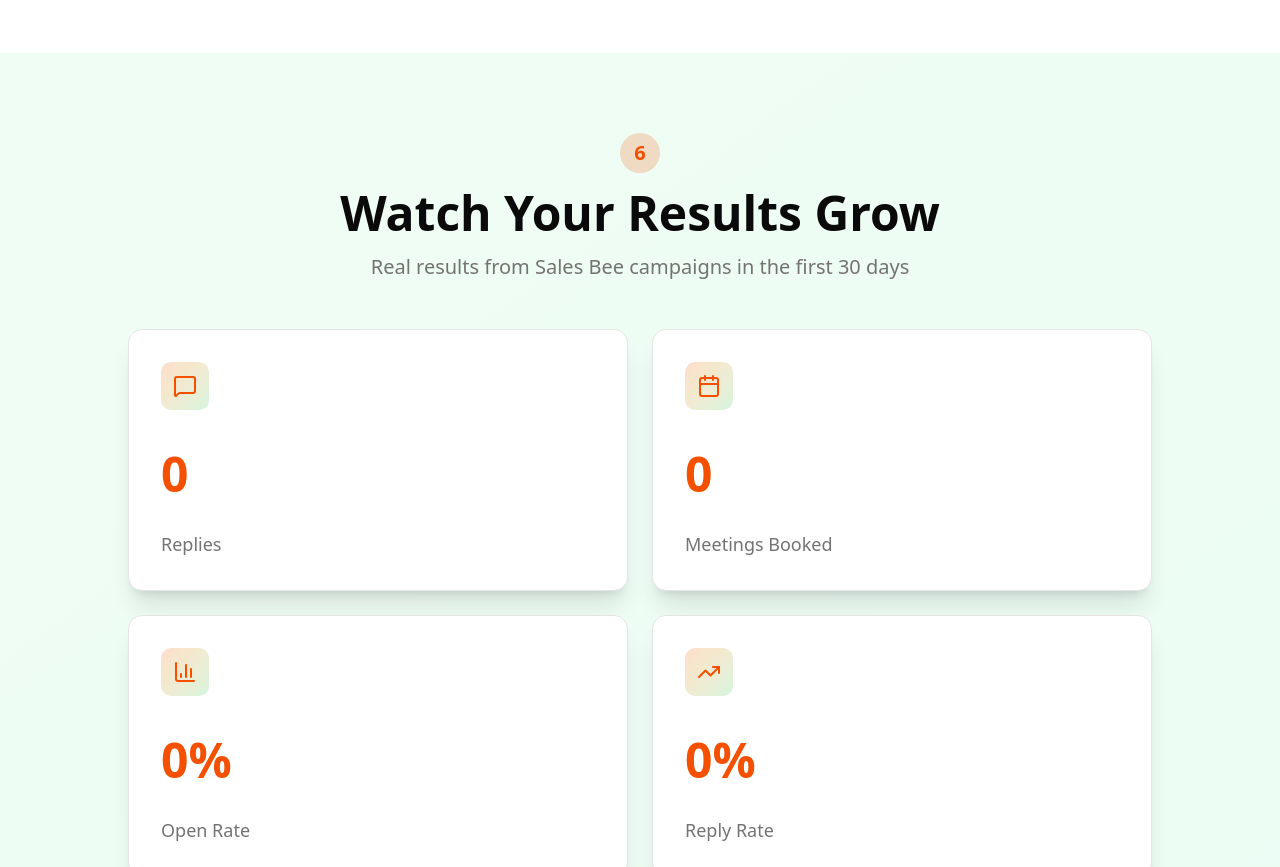
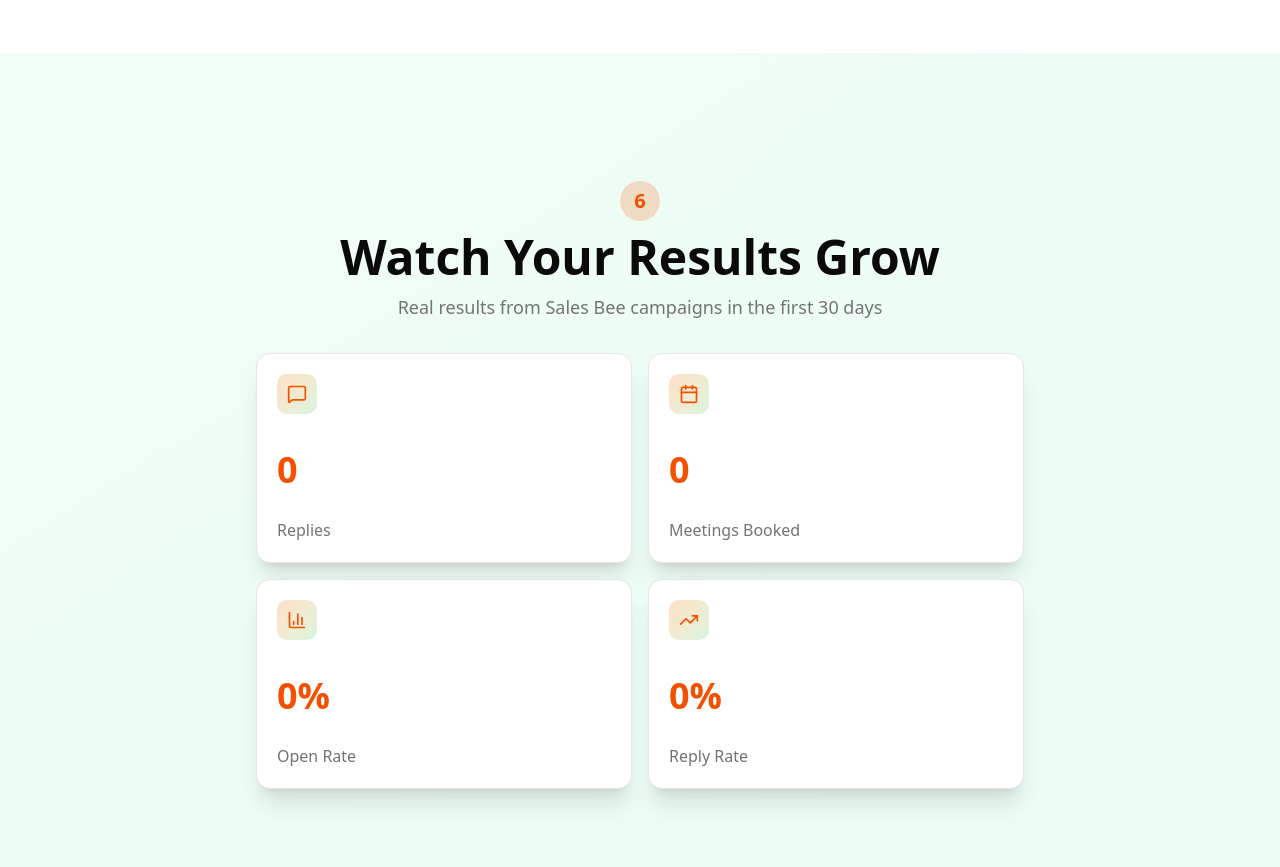
Before and after one commit to talentseek/b2beelanding, a Next.js app: page /sales-bee-demo in a window 1280 px wide. Shown: the part 4880-5747 px from the top of the page. Built offline with nearby package versions, Linux system fonts and the light colour scheme; no server answers.

Commit message:
Make analytics section smaller to fit on one page

```diff
--- a/src/app/sales-bee-demo/page.tsx
+++ b/src/app/sales-bee-demo/page.tsx
@@ -751,26 +751,26 @@ function AnalyticsSection() {
   return (
     <section
       ref={ref}
-      className="min-h-screen flex items-center justify-center px-4 py-20 bg-gradient-to-br from-green-50 to-emerald-50 dark:from-green-950/20 dark:to-emerald-900/10"
+      className="min-h-screen flex items-start justify-center px-4 pt-32 pb-20 bg-gradient-to-br from-green-50 to-emerald-50 dark:from-green-950/20 dark:to-emerald-900/10"
     >
-      <div className="max-w-5xl mx-auto w-full">
+      <div className="max-w-3xl mx-auto w-full">
         <motion.div
           initial={{ opacity: 0, y: 20 }}
           animate={isInView ? { opacity: 1, y: 0 } : { opacity: 0, y: 20 }}
-          className="text-center mb-12"
+          className="text-center mb-8"
         >
-          <div className="inline-flex items-center gap-2 mb-4">
+          <div className="inline-flex items-center gap-2 mb-3">
             <div className="w-10 h-10 rounded-full bg-[oklch(0.65_0.22_45)]/20 flex items-center justify-center">
               <span className="text-xl font-bold text-[oklch(0.65_0.22_45)]">6</span>
             </div>
           </div>
-          <h2 className="text-3xl md:text-5xl font-bold mb-4">Watch Your Results Grow</h2>
-          <p className="text-xl text-muted-foreground">
+          <h2 className="text-3xl md:text-5xl font-bold mb-3">Watch Your Results Grow</h2>
+          <p className="text-lg text-muted-foreground">
             Real results from Sales Bee campaigns in the first 30 days
           </p>
         </motion.div>
 
-        <div className="grid md:grid-cols-2 gap-6">
+        <div className="grid md:grid-cols-2 gap-4">
           {stats.map((stat, index) => {
             const Icon = stat.icon;
             return (
@@ -780,17 +780,17 @@ function AnalyticsSection() {
                 animate={isInView ? { opacity: 1, y: 0 } : { opacity: 0, y: 20 }}
                 transition={{ delay: index * 0.1 }}
               >
-                <Card className="p-8 bg-white dark:bg-gray-800 shadow-xl hover:shadow-2xl transition-shadow">
-                  <div className="flex items-start justify-between mb-4">
-                    <div className="w-12 h-12 rounded-lg bg-gradient-to-br from-[oklch(0.65_0.22_45)]/20 to-green-500/20 flex items-center justify-center">
-                      <Icon className="w-6 h-6 text-[oklch(0.65_0.22_45)]" />
+                <Card className="p-5 bg-white dark:bg-gray-800 shadow-xl hover:shadow-2xl transition-shadow">
+                  <div className="flex items-start justify-between mb-3">
+                    <div className="w-10 h-10 rounded-lg bg-gradient-to-br from-[oklch(0.65_0.22_45)]/20 to-green-500/20 flex items-center justify-center">
+                      <Icon className="w-5 h-5 text-[oklch(0.65_0.22_45)]" />
                     </div>
                   </div>
-                  <div className="text-4xl md:text-5xl font-bold text-[oklch(0.65_0.22_45)] mb-2">
+                  <div className="text-3xl md:text-4xl font-bold text-[oklch(0.65_0.22_45)] mb-1">
                     {stat.value}
                     {stat.suffix}
                   </div>
-                  <div className="text-lg text-muted-foreground">{stat.label}</div>
+                  <div className="text-base text-muted-foreground">{stat.label}</div>
                 </Card>
               </motion.div>
             );
```
